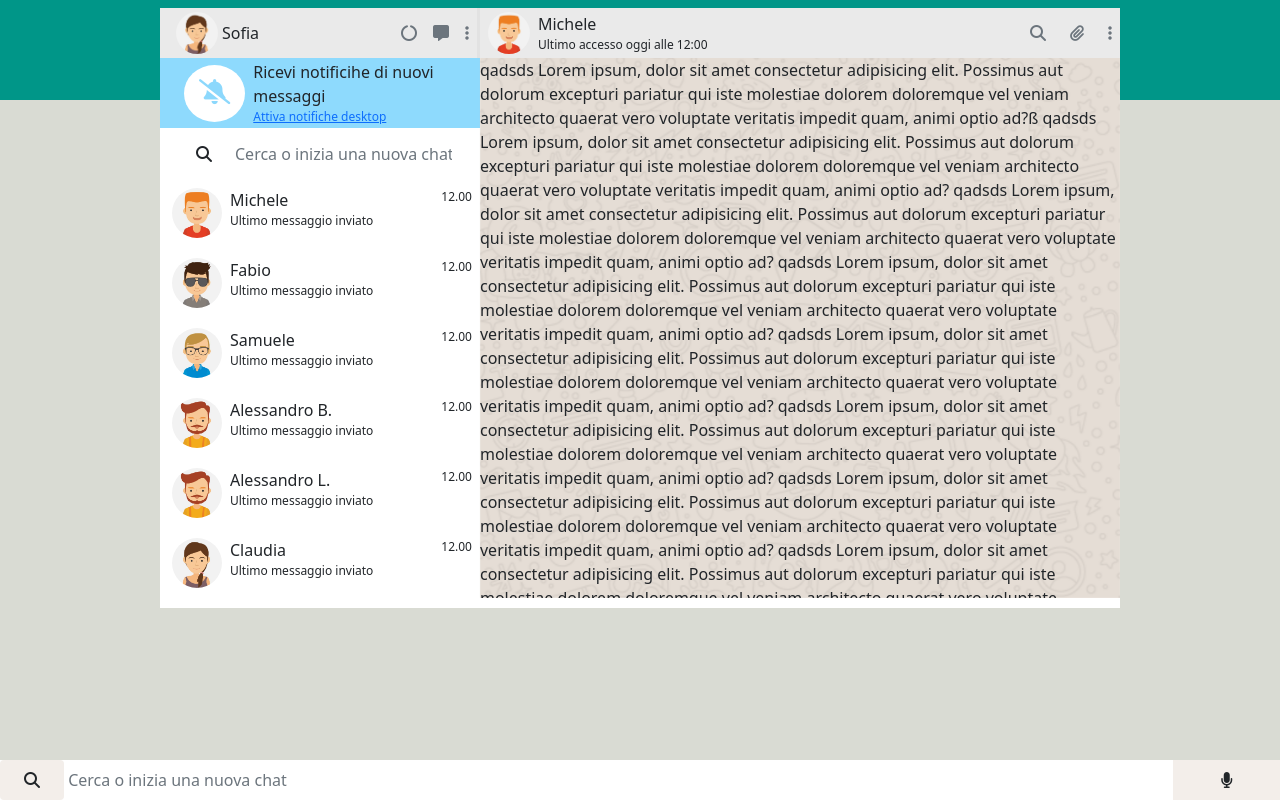
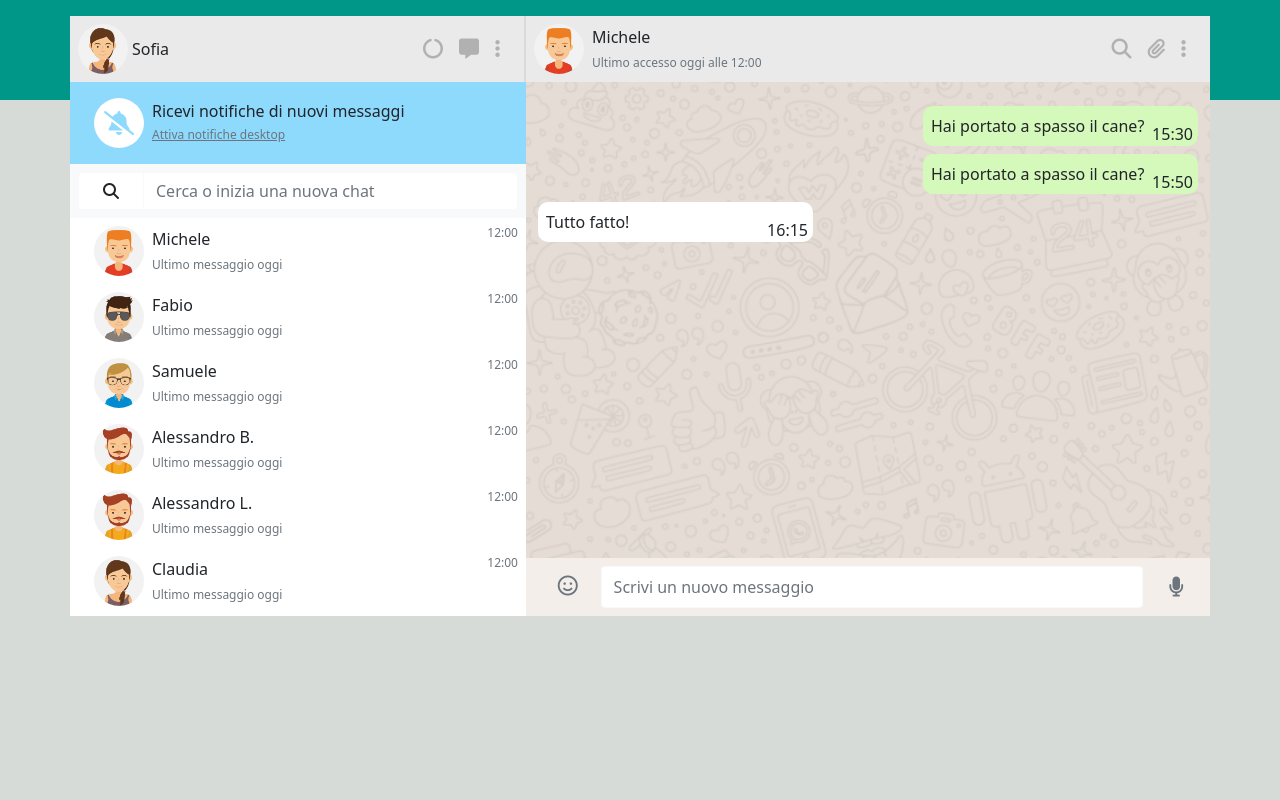
Before and after one commit to Gabrieleabu23/vue-boolzapp, a plain HTML site: page index.html in a window 1280 px wide. Drawn offline with nearby package versions, Linux system fonts and the light colour scheme.

Commit message:
fix: milestone 1

```diff
--- a/css/style.css
+++ b/css/style.css
@@ -3,91 +3,141 @@
     padding: 0;
     margin: 0;
 }
-.green_bg{
+/* STRUTTURA INIZIALE */
+body{
+    background-color: #d7dbd7;
+}
+#green_bg{
+    background-color: #009688;
     height: 100px;
-    background-color: #009688;
 }
-.boh{
-    width: 700px;
-    padding-top: 100px;
-    height: 600px;
-    background-color: #ffffff;
-}
-body{
-    background-color: #d9dbd3;
+.white_container{
+    background-color: #eaeaea;
 }
 
+.height_container{
+    height: 600px;
+}
 
-/* COLONNE PER SEPRARE UTENTI E MESSAGGI */
-.contatti_col{
-    border-right: 3px solid #e2e2e2;
-    height: 50px;
-}
-.avatar{
-    height: 50px;
-}
+/* CLASSI GENERICHE */
+
 .avatar img{
     width: 50px;
+    border-radius: 50%;
+
 }
-.menu_gray{
-    background-color: #eaeaea;
+.icons_fontawesome_chat_up{
+    color: #b1b1b1;
 }
-.font_size_small{
+.font_last_our{
     font-size: 12px;
 }
 
-.blu_notify{
-    margin-left: -12px;
-    height: 70px;
+/* PARTE DEI CONTATTI  - SINISTRA */
+
+
+/* SOPRA */
+.left_contacts{
+    width: 40%;
+    height: 600px;
+    /* DEBUG */
+    /* background-color: blue; */
+}
+.bordo_left_contacts{
+    border-right: 2px solid #dadada;
+}
+.row:nth-child(0n-1){
+    border-right:none;
+
+}
+.icons_me{
+    font-size: 20px;
+}
+/* SOTTO */
+.notify_blu{
     background-color: #8edafd;
+    border-right: none;
 }
-.notify_slashed{
-    padding: 15px 15px;
-    border-radius: 50%;
-    background-color: white;
+.cerchio_bianco{
+    width: 50px;
+    height: 50px;
 }
-.fa-bell-slash {
-    font-size: 25px;
-    color: #8cd8fc;
+.cerchio_bianco .fa-solid.fa-bell-slash{
+    color: #8edafd;
 }
 
+/* CONTATTI */
+.lista_contatti{
+    background-color: #fff;
+}
+.lista_contatti li:hover{
+    background-color: #eaeaea;
+}
+
+/* PARTE DESTRA SOTTO - CHAT EFFETTIVA */
+.altezza_chat{
+    height: 600px;
+}
 .whatsapp_background{
     background-image: url(../img/whatsapp_background.png);
     background-size: 100%;
-    max-height: 540px;
-    overflow: auto;
+    overflow-y: auto;
+    flex-grow: 1;
 }
-.col-12.border-end{
-    border: none;
+.barra_text_message{
+    background-color: #f3eeea;
+}
+.smile,
+.mic{
+    width: 10%;
+    flex-basis: 10%;
 }
 
-.grigino{
-    background-color: #f9f9f8;
+/* MESSAGGI INVIATI E RICEVUTI */
+
+.msg_spedito {
+    border-radius: 10px;
+    background-color: #d5f9ba;
+    padding: 8px;
+    position: relative;
 }
-/* col height */
-.col_contacts_height{
-    height: 550px;
+
+.msg_ricevuto {
+    border-radius: 10px;
+    background-color: white;
+    padding: 8px;
+    position: relative;
 }
-/* LISTA */
-ul{
-    list-style-type: none;
+
+.msg_time {
+    position: absolute;
+    bottom: 0;
+    right: 5px;
 }
-li{
-    height: 70px;
+
+.send_message {
+    display: flex;
+    width: 100%;
+    padding: 8px;
 }
-.overflow_ul{
-    max-height: 400px;
-    overflow-y: auto;
+
+.send_message .left {
+    width: 10%;
+    justify-content: center;
 }
-/* Footer chat conversazione */
-.chattextarea_background{
-    background-color: #f3eeea;
+
+.send_message .middle {
+    width: 80%;
+    border: none;
+    border-radius: 4px;
+    padding-left: 15px;
 }
-.chattextarea{
-    height: 50px;
+
+.send_message .middle::placeholder {
+    font-size: 13px;
 }
-.fixed-element {
-    position: fixed;
-    bottom: 0px;
-    left: 0px;
-  }
+
+.send_message .right {
+    width: 10%;
+    justify-content: center;
+}
--- a/index.html
+++ b/index.html
@@ -20,116 +20,124 @@
 
 <body>
     <div id="app">
-        <div class="green_bg pt-2">
-            <div class="container w-75 boh position-relative">
-                <div class="row position-absolute top-0 start-10 w-100 menu_gray avatar d-flex">
-                    <div class="col-4 pe-0 col_contacts_height">
-                        <div class="contatti_col d-flex align-items-center justify-content-between pe-2">
-                            <div class="d-flex align-items-center">
-                                <img src="img/avatar_io.jpg" alt="" class="rounded-circle p-1">
+        <div id="green_bg" class="d-flex justify-content-center">
+            <div class="container mt-3 height_container white_container">
+                <div class="row d-flex ">
+                    <!-- PARTE SINISTRA SOPRA -->
+                    <div class="d-flex left_contacts flex-column px-0 border-end-2 h-600px">
+                        <div class="d-flex py-2 justify-content-between bordo_left_contacts align-items-center">
+                            <div class="avatar d-flex align-items-center gap-1 ps-2">
+                                <img src="img/avatar_io.jpg" alt="" class="">
                                 <span>Sofia</span>
                             </div>
-                            <div class="d-flex align-items-center h-100 gap-3 text-secondary">
-                                <i class="fa-solid fa-circle-notch text-secondary"></i>
-                                <i class="fa-solid fa-message"></i>
-                                <i class="fa-solid fa-ellipsis-vertical"></i>
+                            <div class="icons_me d-flex gap-3 icons_fontawesome_chat_up pe-4">
+                                <a href="">
+                                    <i class="fa-solid fa-circle-notch icons_fontawesome_chat_up"></i>
+                                </a>
+                                <a href="">
+                                    <i class="fa-solid fa-message icons_fontawesome_chat_up"></i>
+                                </a>
+                                <a href="">
+                                    <i class="fa-solid fa-ellipsis-vertical icons_fontawesome_chat_up"></i>
+                                </a>
                             </div>
                         </div>
-                        <div class="blu_notify">
-                            <div class="d-flex align-items-center h-100 p-4 gap-1">
-                                <div class="notify_slashed">
-                                    <i class="fa-solid fa-bell-slash"></i>
+                        <!-- PARTE SINISTRA SOTTO - DALLE NOTIFICHE -->
+                        <div class="notify_blu mx-0 px-4 py-3 d-flex">
+                            <div class="rounded-circle bg-white cerchio_bianco d-flex align-items-center justify-content-center">
+                                <i class="fa-solid fa-bell-slash fs-4 text-blue"></i>
+                            </div>
+                            <div class=" d-flex flex-column ps-2 lh-1 h-100">
+                                <h6 class="mt-1">Ricevi notifiche di nuovi messaggi</h6>
+                                <a class="text-secondary font_last_our">Attiva notifiche desktop</a>
+                            </div>
+                            <div></div>
+                        </div>
+                        <div class="bg-light p-2">
+                            <div class="input-group">
+                                <button class="btn bg-white border border-light px-4" type="button" id="button-addon1"><i
+                                        class="fa-solid fa-magnifying-glass"></i></button>
+                                <input type="text" class="form-control border-light"
+                                    placeholder="Cerca o inizia una nuova chat" aria-label="Example text with button addon"
+                                    aria-describedby="button-addon1">
+                            </div>
+                        </div>
+                        <!-- LISTA CONTATTI -->
+                        <ul class="flex-grow-1 list-unstyled mb-0 overflow-auto lista_contatti" >
+                            <li v-for="(element,i) in contacts " :key="i">
+                                <div class="d-flex">
+                                    <div class="avatar ps-4 py-2 d-flex justify-content-between  w-100">
+                                        <div class="d-flex">
+                                            <img :src="element.avatar" alt="">
+                                            <div class="d-flex flex-column ps-2 lh-sm">
+                                                <h6 class="mt-1">{{element.name}}</h6>
+                                                <span class="text-secondary font_last_our">Ultimo messaggio oggi</span>
+                                            </div>
+                                        </div>
+                                        <h6 class="font_last_our pe-2 text-secondary">12:00</h6>
+                                    </div>
                                 </div>
-                                <div class=" d-flex flex-column justify-content-center ps-1 h-100 ">
-                                    <span>Ricevi notificihe di nuovi messaggi</span>
-                                    <a class="font_size_small">Attiva notifiche desktop</a>
+                            </li>
+                        </ul>
+                    </div>
+                    <!-- PARTE DESTRA SOPRA -->
+                    <div class="col-auto flex-grow-1 px-0">
+                        <div class="d-flex flex-column altezza_chat">
+                            <div class="d-flex py-2 justify-content-between align-items-center">
+                                <div class="avatar d-flex ps-2">
+                                    <img src="img/avatar_1.jpg" alt="">
+                                    <div class="d-flex flex-column ps-2 lh-sm">
+                                        <h6 class="mt-1">Michele</h6>
+                                        <span class="text-secondary font_last_our">Ultimo accesso oggi alle 12:00</span>
+                                    </div>
+                                </div>
+                                <div class="icons_me d-flex gap-3 pe-4 ">
+                                    <a href="">
+                                        <i class="fa-solid fa-magnifying-glass icons_fontawesome_chat_up"></i>
+                                    </a>
+                                    <a href="">
+                                        <i class="fa-solid fa-paperclip icons_fontawesome_chat_up"></i>
+                                    </a>
+                                    <a href="">
+                                        <i class="fa-solid fa-ellipsis-vertical icons_fontawesome_chat_up"></i>
+                                    </a>
                                 </div>
                             </div>
-                        </div>
-                        <div class="col-12 pe-3 py-2 mb-2">
-                            <div class="grigino">
-                                <div class="input-group bg-white margin_negative">
-                                    <!-- ICONA DELLA LENTE D'INGRADIMENTO INSERITA TRAMITE COMANDO BOOTSTRAP ALL'INTERNO DELLA BARRA DI RICERCA -->
-                                    <span class="input-group-text bg-transparent border-0 px-4" id="basic-addon1"><i
-                                            class="fa-solid fa-magnifying-glass"></i></span>
-                                    <input type="text" class="form-control bg-transparent ps-0 border-0"
-                                        placeholder="Cerca o inizia una nuova chat " aria-describedby="basic-addon1">
+                            <!-- PARTE CHAT CON BACKGROUND -->
+                            <div class="whatsapp_background h-100 p-4 "> <!-- Inda Chat -->
+                                <div class="row mb-2">
+                                    <div class="offset-7 col-5 msg_spedito">
+                                        <span>Hai portato a spasso il cane?</span>
+                                        <span class="msg_time ms_fs-12_opacity03">15:30</span>
+                                    </div>
+                                </div>
+                                <div class="row mb-2">
+                                    <div class="offset-7 col-5 msg_spedito">
+                                        <span>Hai portato a spasso il cane?</span>
+                                        <span class="msg_time ms_fs-12_opacity03">15:50</span>
+                                    </div>
+                                </div>
+                                <div class="row mb-2">
+                                    <div class="col-5 msg_ricevuto">
+                                        <span>Tutto fatto!</span>
+                                        <span class="msg_time ms_fs-12_opacity03">16:15</span>
+                                    </div>
                                 </div>
                             </div>
-                        </div>
-                        <ul class="pe-2 ps-0 overflow_ul">
-                            <li v-for="(elemento,i) in contacts" @click="clickedContact(i)">
-                                <div class="d-flex justify-content-between">
-                                    <div class="d-flex gap-1">
-                                        <img :src="elemento.avatar" alt="" class="rounded-circle">
-                                        <div class=" d-flex flex-column ps-1 h-100">
-                                            <span>{{elemento.name}}</span>
-                                            <span class="font_size_small">Ultimo messaggio inviato</span>
-                                        </div>
-
-                                    </div>
-                                    <span class="font_size_small">12.00</span>
-                                </div>
-
-                            </li>
-                        </ul>
-                        <div class="bg-white">
-
-                        </div>
-                    </div>
-                    <div class="col-8 ps-0 pe-0">
-                        <div class="d-flex align-items-center justify-content-between pe-2 ">
-                            <div class="d-flex align-items-center ps-1">
-                                <img :src=currentContact[1] alt="" class="rounded-circle p-1">
-                                <div class=" d-flex flex-column ps-1 h-100">
-                                    <span>{{currentContact[0]}}</span>
-                                    <span class="font_size_small">Ultimo accesso oggi alle 12:00</span>
-                                </div>
-                            </div>
-                            <div class="d-flex align-items-center h-100 gap-4 text-secondary">
-                                <i class="fa-solid fa-magnifying-glass"></i>
-                                <i class="fa-solid fa-paperclip"></i>
-                                <i class="fa-solid fa-ellipsis-vertical"></i>
-                            </div>
-                        </div>
-                        <div class="whatsapp_background mb-2 position-relative">
-                            qadsds Lorem ipsum, dolor sit amet consectetur adipisicing elit. Possimus aut dolorum excepturi pariatur qui iste molestiae dolorem doloremque vel veniam architecto quaerat vero voluptate veritatis impedit quam, animi optio ad?ß
-                            qadsds Lorem ipsum, dolor sit amet consectetur adipisicing elit. Possimus aut dolorum excepturi pariatur qui iste molestiae dolorem doloremque vel veniam architecto quaerat vero voluptate veritatis impedit quam, animi optio ad?
-                            qadsds Lorem ipsum, dolor sit amet consectetur adipisicing elit. Possimus aut dolorum excepturi pariatur qui iste molestiae dolorem doloremque vel veniam architecto quaerat vero voluptate veritatis impedit quam, animi optio ad?
-                            qadsds Lorem ipsum, dolor sit amet consectetur adipisicing elit. Possimus aut dolorum excepturi pariatur qui iste molestiae dolorem doloremque vel veniam architecto quaerat vero voluptate veritatis impedit quam, animi optio ad?
-                            qadsds Lorem ipsum, dolor sit amet consectetur adipisicing elit. Possimus aut dolorum excepturi pariatur qui iste molestiae dolorem doloremque vel veniam architecto quaerat vero voluptate veritatis impedit quam, animi optio ad?
-                            qadsds Lorem ipsum, dolor sit amet consectetur adipisicing elit. Possimus aut dolorum excepturi pariatur qui iste molestiae dolorem doloremque vel veniam architecto quaerat vero voluptate veritatis impedit quam, animi optio ad?
-                            qadsds Lorem ipsum, dolor sit amet consectetur adipisicing elit. Possimus aut dolorum excepturi pariatur qui iste molestiae dolorem doloremque vel veniam architecto quaerat vero voluptate veritatis impedit quam, animi optio ad?
-                            qadsds Lorem ipsum, dolor sit amet consectetur adipisicing elit. Possimus aut dolorum excepturi pariatur qui iste molestiae dolorem doloremque vel veniam architecto quaerat vero voluptate veritatis impedit quam, animi optio ad?
-                            qadsds Lorem ipsum, dolor sit amet consectetur adipisicing elit. Possimus aut dolorum excepturi pariatur qui iste molestiae dolorem doloremque vel veniam architecto quaerat vero voluptate veritatis impedit quam, animi optio ad?
-                            qadsds Lorem ipsum, dolor sit amet consectetur adipisicing elit. Possimus aut dolorum excepturi pariatur qui iste molestiae dolorem doloremque vel veniam architecto quaerat vero voluptate veritatis impedit quam, animi optio ad?
-                            qadsds Lorem ipsum, dolor sit amet consectetur adipisicing elit. Possimus aut dolorum excepturi pariatur qui iste molestiae dolorem doloremque vel veniam architecto quaerat vero voluptate veritatis impedit quam, animi optio ad?
-                            qadsds Lorem ipsum, dolor sit amet consectetur adipisicing elit. Possimus aut dolorum excepturi pariatur qui iste molestiae dolorem doloremque vel veniam architecto quaerat vero voluptate veritatis impedit quam, animi optio ad?
-                            qadsds Lorem ipsum, dolor sit amet consectetur adipisicing elit. Possimus aut dolorum excepturi pariatur qui iste molestiae dolorem doloremque vel veniam architecto quaerat vero voluptate veritatis impedit quam, animi optio ad?
-                            qadsds Lorem ipsum, dolor sit amet consectetur adipisicing elit. Possimus aut dolorum excepturi pariatur qui iste molestiae dolorem doloremque vel veniam architecto quaerat vero voluptate veritatis impedit quam, animi optio ad?
-                            qadsds Lorem ipsum, dolor sit amet consectetur adipisicing elit. Possimus aut dolorum excepturi pariatur qui iste molestiae dolorem doloremque vel veniam architecto quaerat vero voluptate veritatis impedit quam, animi optio ad?
-                            qadsds Lorem ipsum, dolor sit amet consectetur adipisicing elit. Possimus aut dolorum excepturi pariatur qui iste molestiae dolorem doloremque vel veniam architecto quaerat vero voluptate veritatis impedit quam, animi optio ad?
-                            <div class="fixed-element chattextarea_background w-100 ">
-                                <!-- area inserimento messaggio -->
-                                <div class="d-flex margin_negative bg-white  justify-content-between">
-                                    <div class="col-11">
-                                        <div class="d-flex">
-                                            <span class="input-group-text border-0 px-4 chattextarea_background" id="basic-addon1"><i
-                                                    class="fa-solid fa-magnifying-glass"></i></span>
-                                            <input type="text" class="form-control bg-transparent ps-0 border-0 py-2"
-                                                placeholder=" Cerca o inizia una nuova chat " aria-describedby="basic-addon1">
-                                        </div>
-                                    </div>
-                                    <div class="col-1 chattextarea_background">
-                                        <div class="d-flex justify-content-center align-items-center h-100"><i class="fa-solid fa-microphone"></i></div>
+                            <div class="barra_text_message">
+                                <div class="barra_text_message p-2 pe-0">
+                                    <div class="input-group  justify-content-between align-items-center">
+                                        <div class="d-flex smile justify-content-center "><a><i class="fa-regular fa-face-smile fs-5 text-secondary"></i></a></div>
+                                        <input type="text" class="form-control border-light col-auto flex-grow-1 py-2 rounded-1" placeholder="Scrivi un nuovo messaggio" aria-describedby="button-addon1">
+                                        <div class="d-flex mic justify-content-center"><i class="fa-solid fa-microphone fs-5 text-secondary"></i></div>
                                     </div>
                                 </div>
                             </div>
                         </div>
-
                     </div>
                 </div>
             </div>
+
         </div>
     </div>
     <script type="text/javascript" src="js/script.js"></script>
```
